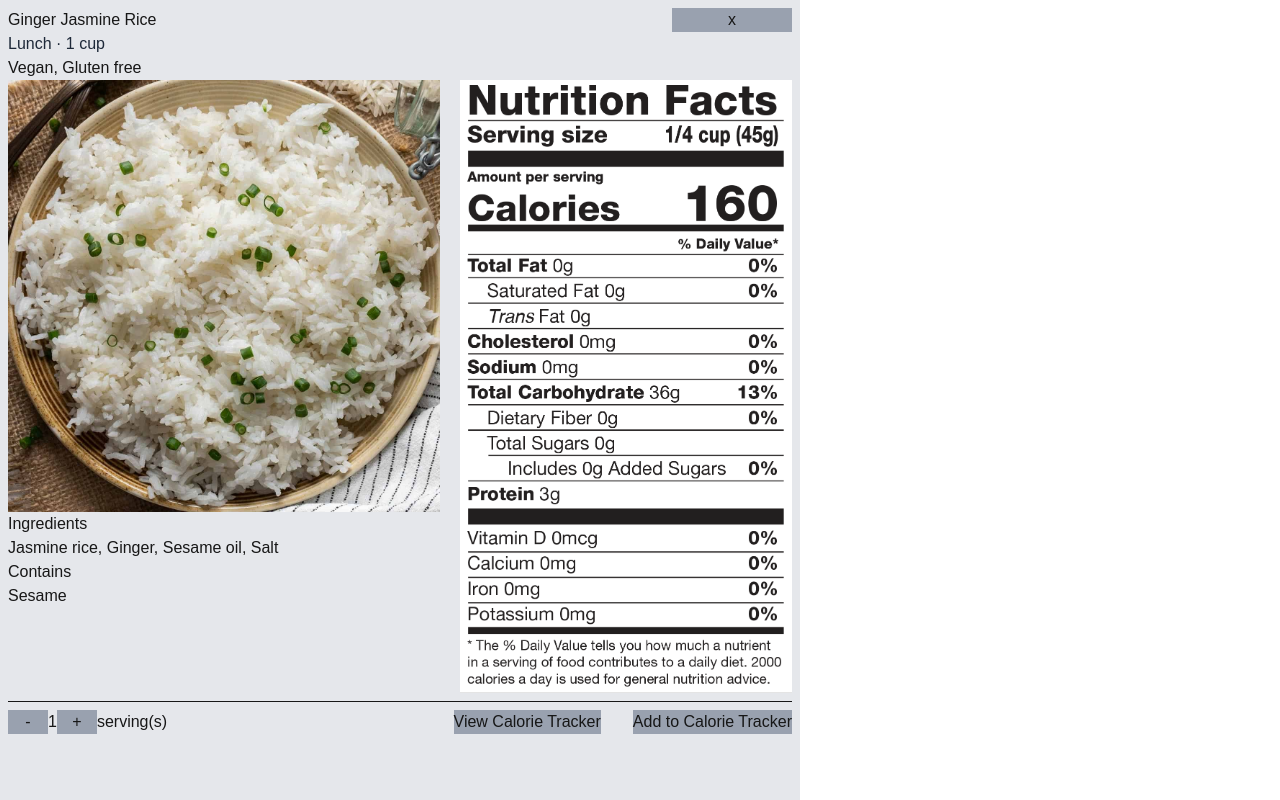
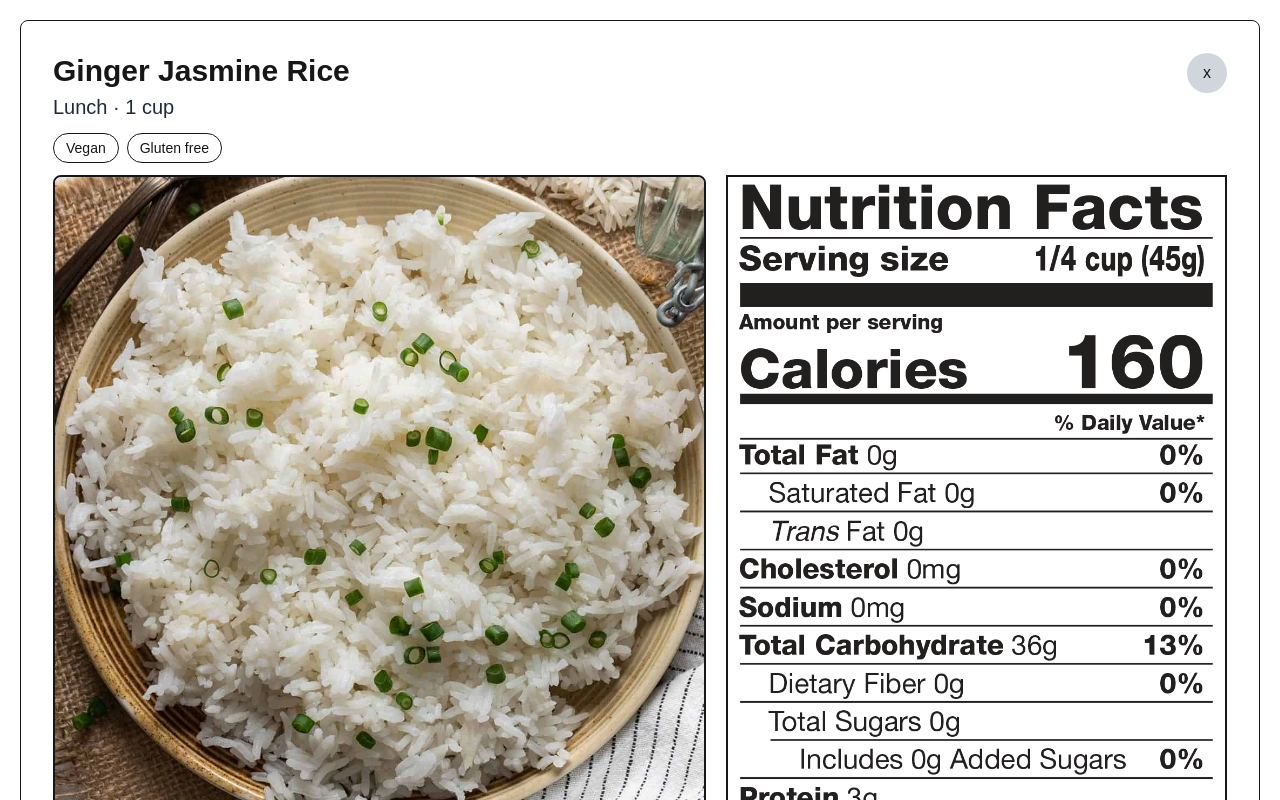
Before and after one commit to DarrenA339/F26-Exploration-HUDS, a Next.js app: page / in a window 1280 px wide. Shown: the top 800 px of the page. Built offline with nearby package versions, Linux system fonts and the light colour scheme.

Commit message:
Beautified + added serving button interactability

```diff
--- a/components/foodInfoOverlay.tsx
+++ b/components/foodInfoOverlay.tsx
@@ -1,3 +1,6 @@
+"use client";
+
+import {useState} from "react";
 import Image from "next/image";
 
 type FoodInfoOverlayProps = {
@@ -21,9 +24,9 @@ export default function FoodInfoOverlay({
   allergens,
   nutritionSrc,
 }: FoodInfoOverlayProps) {
-
+    const [servings, setServings] = useState(1);
   return (
-    <div className="bg-gray-200 p-2 w-200 h-200">
+    <div className="m-5 bg-white border rounded-lg p-8">
       {/* Dark background overlay */}
 
       {/* Main modal container */}
@@ -31,18 +34,20 @@ export default function FoodInfoOverlay({
         {/* Header: Food name, meal, serving size, close button */}
         <div className="flex justify-between">
             {/* Contains food name and close button */}
-            <h1>{name}</h1>
-            <button className="w-30 bg-gray-400 hover:bg-gray-700">x</button>
+            <h1 className="font-bold text-3xl">{name}</h1>
+            <button className="size-10 rounded-full bg-gray-300 hover:bg-gray-400 cursor-pointer transition duration-150 ease-in-out">x</button>
         </div>
         <div>
             {/* Contains the meal and serving size (beneath food name) */}
-            <h4 className="text-gray-800">{meal} &middot; {servingSize}</h4>
+            <h4 className="text-gray-800 text-xl">{meal} &middot; {servingSize}</h4>
         </div>
 
         {/* Dietary labels */}
-        <div>
+        <div className="flex flex-wrap gap-2 my-3">
           {/* Map through dietaryLabels. use basic text for now and add the component when teammate creates it*/}
-          <p>{dietaryLabels.join(", ")}</p>
+          {dietaryLabels.map((label) => (
+            <span key={label} className="px-3 py-1 text-sm font-medium border rounded-full">{label}</span>
+          ))}
         </div>
 
         {/* Two-column content layout */}
@@ -50,41 +55,48 @@ export default function FoodInfoOverlay({
           {/* LEFT COLUMN */}
           <div className="mr-5">
             {/* Food image */}
-            <img src={imageSrc}></img>
+            <img className="border-2 rounded-lg mb-4" src={imageSrc}></img>
 
             {/* Ingredients section */}
-            <h3>Ingredients</h3>
-            <p>{ingredients.join(", ")}</p>
+            <h3 className="font-bold text-xl">Ingredients</h3>
+            <p className="mb-4">{ingredients.join(", ")}</p>
 
             {/* Contains / Allergens section */}
-            <h3>Contains</h3>
-            <p>{allergens.join(", ")}</p>
+
+            <h3 className="font-bold text-xl mb-1">Contains</h3>
+            <div className="flex flex-wrap gap-2">
+                {allergens.map((allergen) => (
+                    <span key={allergen} className="bg-red-100 font-bold text-[#a51c30] rounded-full px-3">
+                        {allergen}
+                    </span>
+                ))}
+            </div>
           </div>
 
           {/* RIGHT COLUMN */}
           <div>
             {/* Nutrition Facts panel can be image for now*/}
-            <img src={nutritionSrc}></img>
+            <img className="border-2" src={nutritionSrc}></img>
           </div>
         </div>
 
         {/* Footer */}
-        <hr className="my-2"></hr>
+        <hr className="border-gray-300 my-5"></hr>
         <div className="flex justify-between">
           {/* Serving quantity selector */}
-          <div className="flex">
-            <button className="w-10 bg-gray-400 hover:bg-gray-700">-</button>
-            <p>1</p>
-            <button className="w-10 bg-gray-400 hover:bg-gray-700">+</button>
-            <p>serving(s)</p>
+          <div className="flex items-center font-bold border-2 border-gray-300 rounded-full px-2 py-1 gap-4">
+            <button onClick={() => setServings((servings) => servings <= 1 ? servings : servings - 1)} className="size-8 rounded-full bg-gray-200 hover:bg-gray-400 cursor-pointer transition duration-150 ease-in-out">-</button>
+            <p>{servings}</p>
+            <button onClick={() => setServings((servings) => servings + 1)} className="size-8 rounded-full bg-gray-200 hover:bg-gray-400 cursor-pointer transition duration-150 ease-in-out">+</button>
+            <p>{servings === 1 ? "serving" : "servings"}</p>
           </div>
 
           <div className="flex gap-8">
             {/* View Calorie Tracker button */}
-            <button className="bg-gray-400 hover:bg-gray-700">View Calorie Tracker</button>
+            <button className="px-5 border-2 border-[#a51c30] rounded-full font-bold text-[#a51c30] bg-white hover:cursor-pointer hover:bg-[#a51c30] hover:text-white active:opacity-60 transition duration-150 ease-in-out">View Calorie Tracker</button>
 
             {/* Add to Calorie Tracker button */}
-            <button className="bg-gray-400 hover:bg-gray-700">Add to Calorie Tracker</button>
+            <button className="px-5 rounded-full bg-[#a51c30] text-white font-bold hover:opacity-75 cursor-pointer active:opacity-60 transition duration-150 ease-in-out">Add to Calorie Tracker</button>
           </div>
         </div>
       </div>
```
